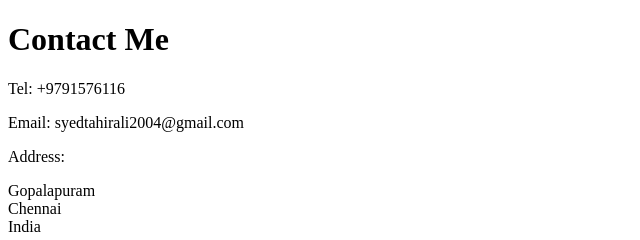
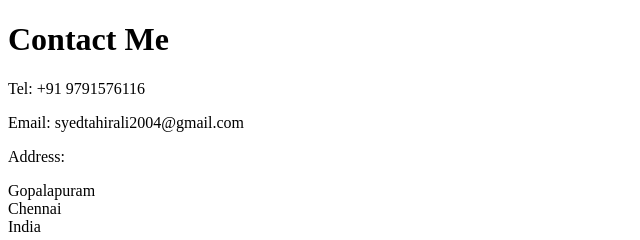
Before and after one commit to Syed164/HTML-Resume, a plain HTML site: page contact.html in a window 1280 px wide. Shown: the full height of the page, 0-640 px from the left. Drawn offline with Linux system fonts and the light colour scheme.

Commit message:
Update contact.html

```diff
--- a/contact.html
+++ b/contact.html
@@ -7,7 +7,7 @@
 </head>
 <body>
     <h1>Contact Me</h1>
-    <p>Tel: +9791576116</p>
+    <p>Tel: +91 9791576116</p>
     <p>Email: syedtahirali2004@gmail.com</p>
     <p>Address:</p>
     <p>
```
